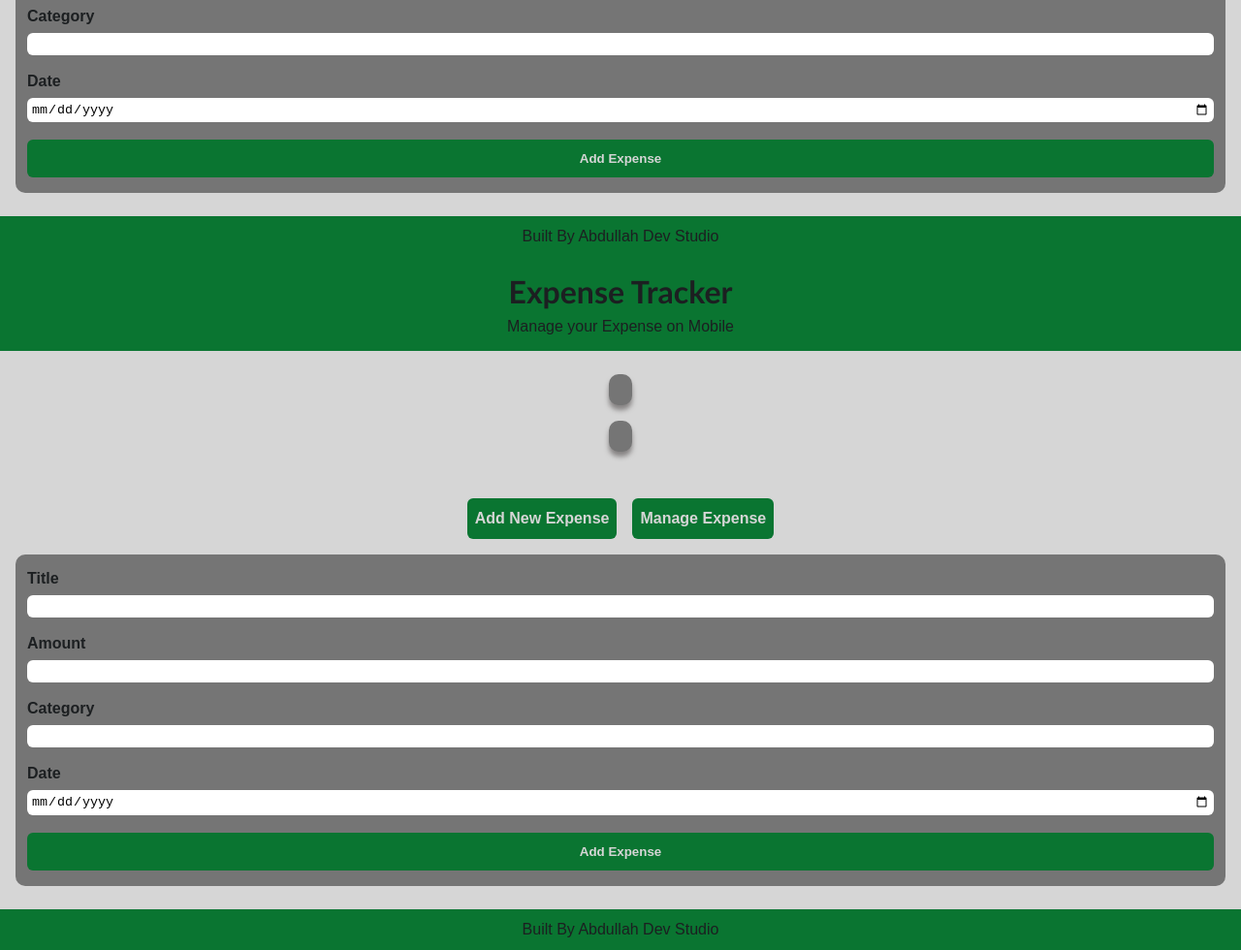
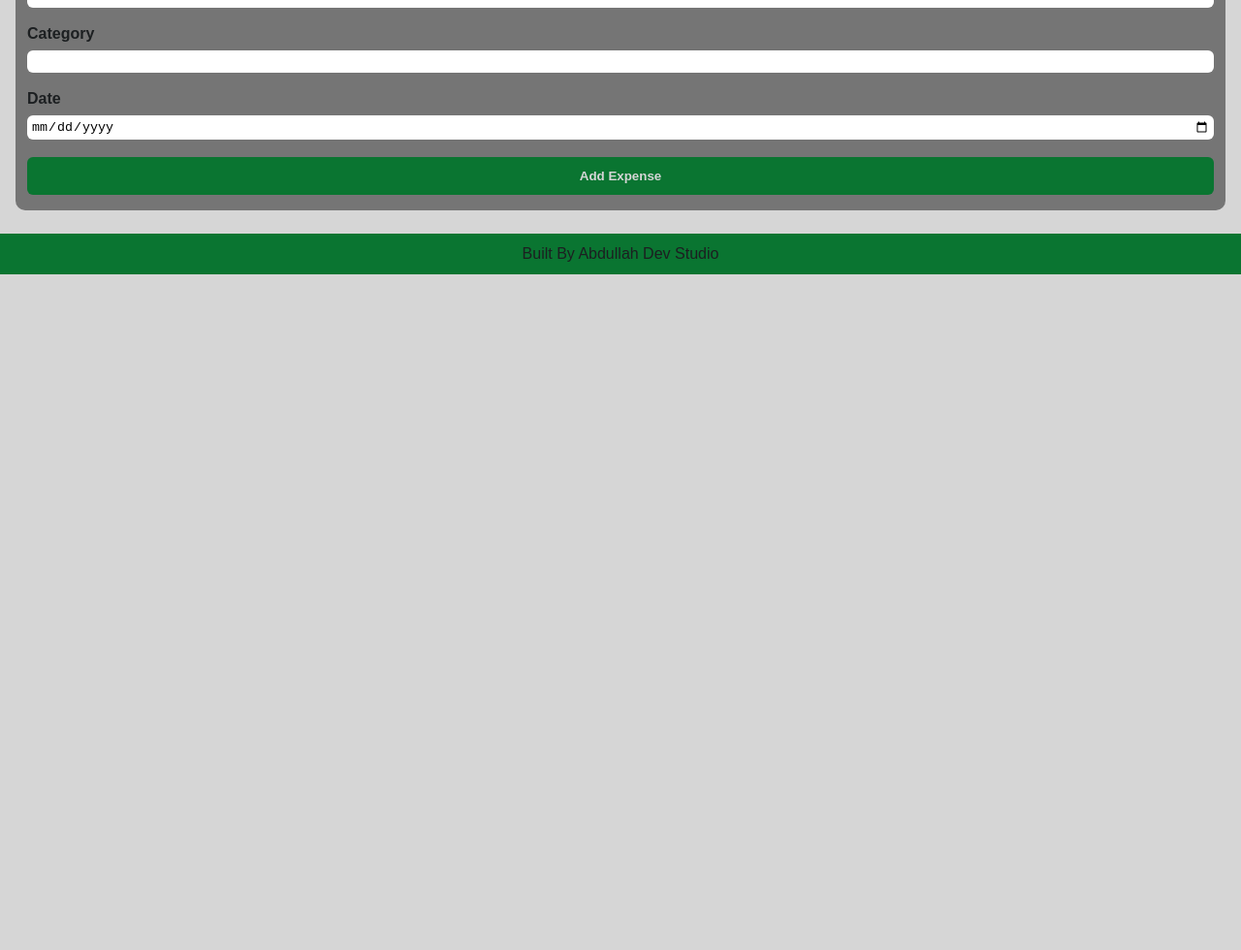
Before and after one commit to abdullah-devstudio/practice-projects, a plain HTML site: page Expense Tracker/index.html in a window 1280 px wide. Shown: the part 485-1465 px from the top of the page at 97% size. After the commit the page ends 800 px from the top, so only its background shows below. Drawn offline with Linux system fonts and the light colour scheme.

Commit message:
update Expense Tracker/index.html

```diff
--- a/Expense Tracker/index.html
+++ b/Expense Tracker/index.html
@@ -1,5 +1,5 @@
 <!DOCTYPE html>
-<html lang="en">
+< lang="en">
 <head>
   <meta charset="UTF-8">
   <meta name="viewport"hjh
@@ -64,51 +64,3 @@
   <script type="module" src="./app.js"></script>
 </body>
 </html>
-</head>
-<body>
-  <header>
-    <h1 id="logo">Expense Tracker</h1>
-    <p id="tagline">Manage your Expense on Mobile</p>
-  </header>
-
-  <main>
-    <div id="container">
-      <div class="container-item" id="current-total">
-      </div>
-    <div class="container-item" id="expense-chart">
-      <ul id="expense-list"></ul>
-    </div>
-    </div>
-
-    <div class="cta-btns">
-      <a class="btn" href="#expense-form" id="add-expense">Add New Expense</a>
-    <a class="btn" href="#expense-chart" id="manage-expense">Manage Expense</a>
-    </div>
-
-    <form id="expense-form">
-      <label for="title">Title</label>
-      <input id="title" type="text" required>
-      <br>
-
-      <label for="amount">Amount</label>
-      <input id="amount" type="text" required>
-      <br>
-
-      <label for="category">Category</label>
-      <input id="category" type="text" required>
-      <br>
-
-      <label for="date">Date</label>
-      <input id="date" type="date" required>
-      <br>
-
-      <button class="btn" type="submit">Add Expense</button>
-    </form>
-
-  </main>
-  <footer>
-    <p id="footer-txt">Built By Abdullah Dev Studio</p>
-  </footer>
-  <script type="module" src="./app.js"></script>
-</body>
-</html>
```
